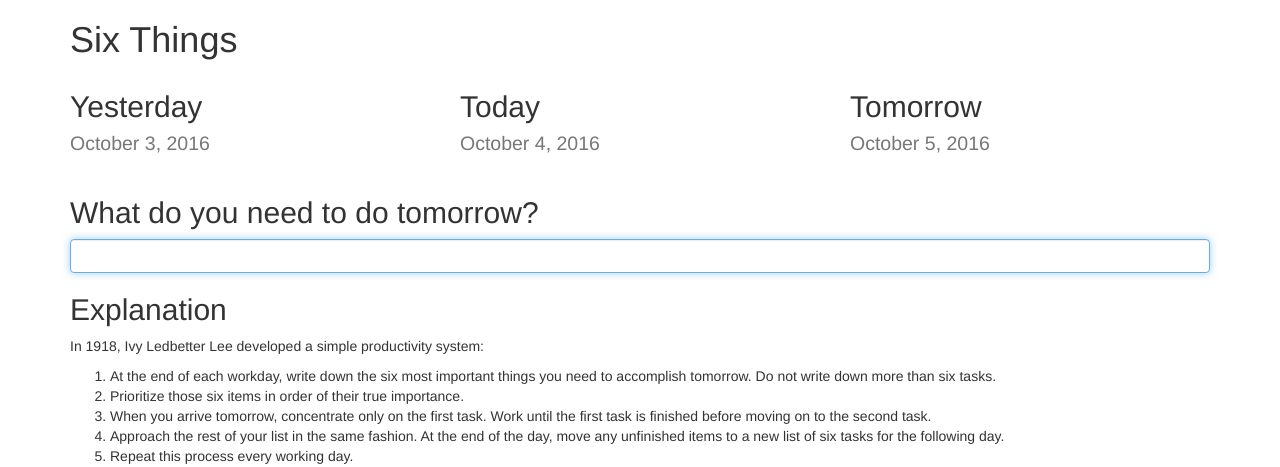
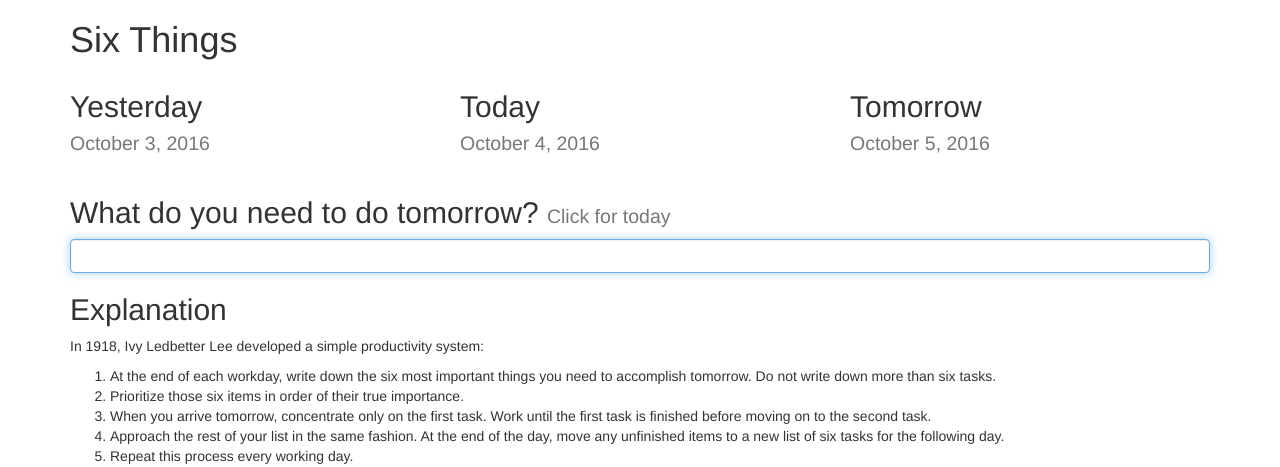
Before and after one commit to wizpig64/sixthings, a Django app: page / in a window 1280 px wide. Shown: the top 467 px of the page. Run offline with Django 3.2, Linux system fonts and the light colour scheme; the visitor is signed in with stand-in values (Sample User, id 1); data that the repository does not hold is empty; some libraries are stand-ins or nearby versions.

Commit message:
added clue for switching between today and tomorrow forms

```diff
--- a/sixthings/jinja2/sixthings/thing_list.html
+++ b/sixthings/jinja2/sixthings/thing_list.html
@@ -55,8 +55,8 @@
     <div class="row">
       <div class="col-xs-12">
         <form id="new" action="new/" method="post">
-          <h2 class="switch-to-today">What do you need to do tomorrow?</h2>
-          <h2 class="switch-to-tomorrow hidden">What do you need to do today?</h2>
+          <h2 class="switch-to-today">What do you need to do tomorrow? <small>Click for today</small></h2>
+          <h2 class="switch-to-tomorrow hidden">What do you need to do today? <small>Click for tomorrow</small></h2>
           <div class="inputs {% if not days[2]['can_add'] %}hidden{% endif %}">
             <input name="csrfmiddlewaretoken" type="hidden" readonly="readonly" value="{{ csrf_token }}">
             <input name="user" type="hidden" readonly="readonly" value="{{ request.user.id }}">
```
